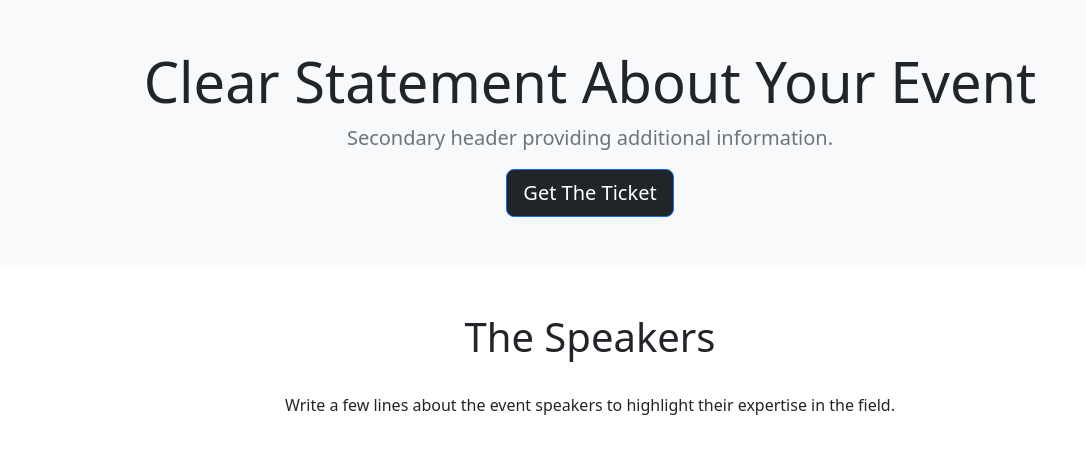
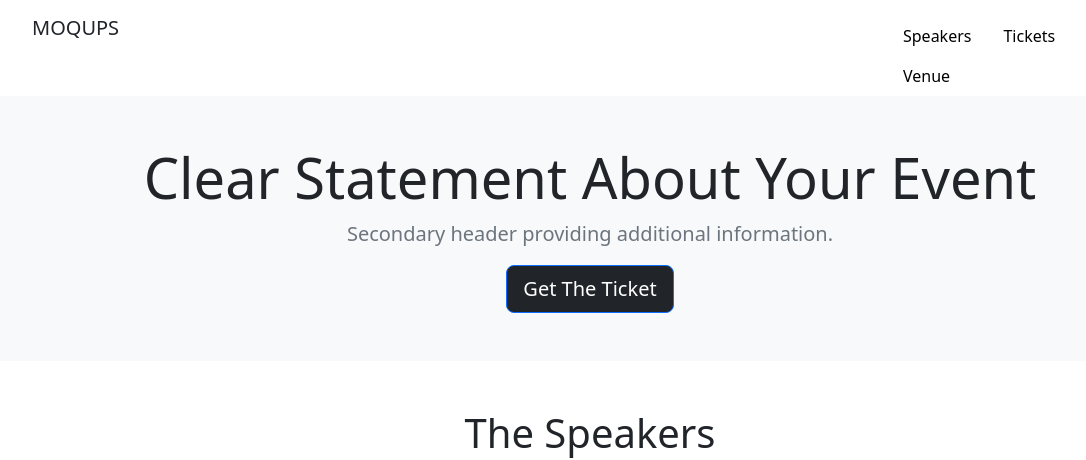
Before and after one commit to OnkurLal/landing-page, a plain HTML site: page index.html in a window 1280 px wide. Shown: the top 460 px of the page, without its empty margins (50-1136 px from the left). Drawn offline with nearby package versions, Linux system fonts and the light colour scheme.

Commit message:
added nav

```diff
--- a/index.html
+++ b/index.html
@@ -13,6 +13,26 @@
     <link rel="stylesheet" href="css/style.css" />
   </head>
   <body>
+    <div class="container">
+      <div class="row pt-3">
+        <div class="col-9">
+          <h5>MOQUPS</h5>
+        </div>
+        <div class="col">
+          <ul class="nav">
+            <li class="nav-item nav-link text-black font-weight-bold">
+            Speakers
+            </li>
+            <li class="nav-item nav-link text-black font-weight-bold">
+            Tickets
+            </li>
+            <li class="nav-item nav-link text-black font-weight-bold">
+            Venue
+            </li>
+          </ul>
+        </div>
+      </div>
+    </div>
     <div class="jumbotron text-center p-5 bg-light">
       <h1 class="display-4 text-dark font-weight-bold">
         Clear Statement About Your Event
@@ -26,7 +46,7 @@
         role="button"
         >Get The Ticket</a
       >
-    </div>
+  </div>
     <div class="pt-5 container">
       <h1 class="font-weight-bold text-center">The Speakers</h1><br>
       <p class="font-weight-bold text-center">Write a few lines about the event speakers to highlight their expertise in the field.</p>
@@ -72,6 +92,7 @@
         </div>
       </div>
       </div>
+
     <script
       src="https://cdn.jsdelivr.net/npm/bootstrap@5.2.1/dist/js/bootstrap.bundle.min.js"
       integrity="sha384-u1OknCvxWvY5kfmNBILK2hRnQC3Pr17a+RTT6rIHI7NnikvbZlHgTPOOmMi466C8"
```
